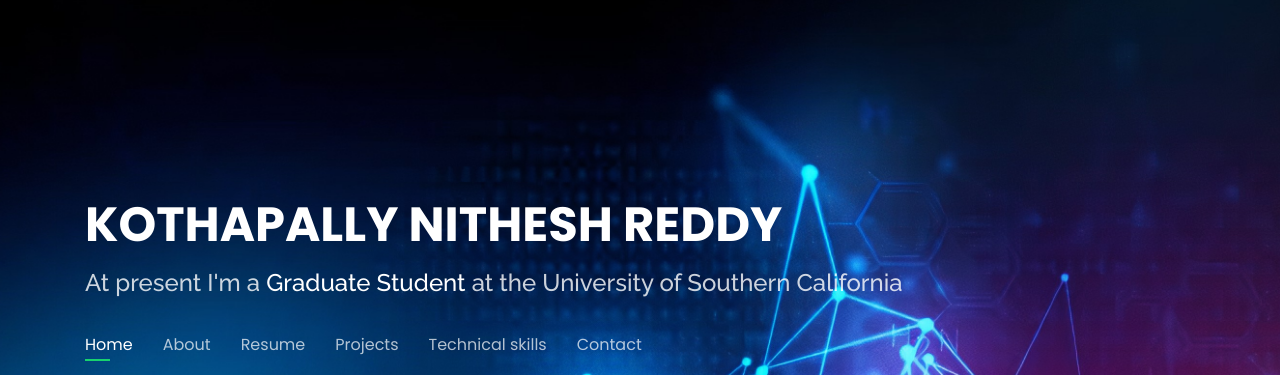
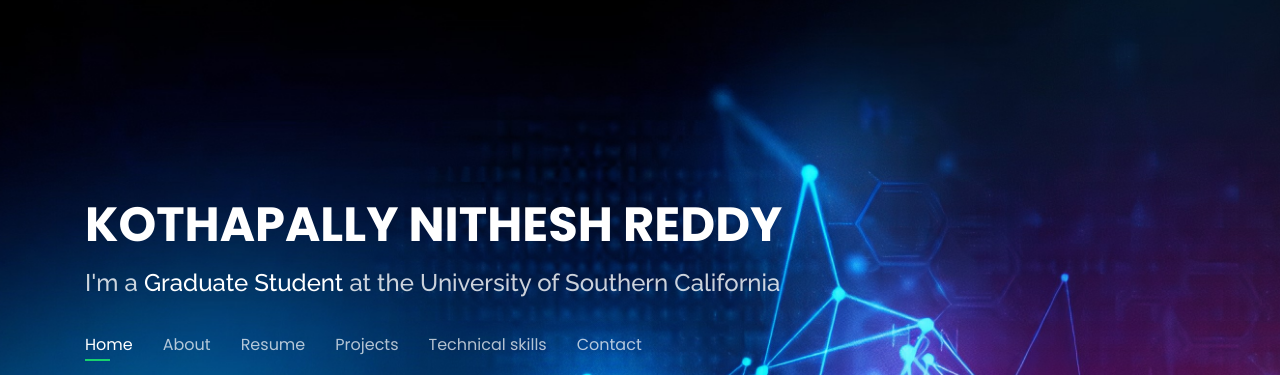
Before and after one commit to nitheshreddy939/webpage, a plain HTML site: page web/index.html in a window 1280 px wide. Shown: the part 81-456 px from the top of the page. Drawn offline with nearby package versions, Linux system fonts and the light colour scheme.

Commit message:
Update index.html

```diff
--- a/web/index.html
+++ b/web/index.html
@@ -44,7 +44,7 @@
 
       <h1><a href="index.html">KOTHAPALLY NITHESH REDDY</a></h1>
 
-      <h2>At present I'm a <span>Graduate Student</span> at the University of Southern California</h2>
+      <h2>I'm a <span>Graduate Student</span> at the University of Southern California</h2>
 
       <nav class="nav-menu d-none d-lg-block">
         <ul>
```
